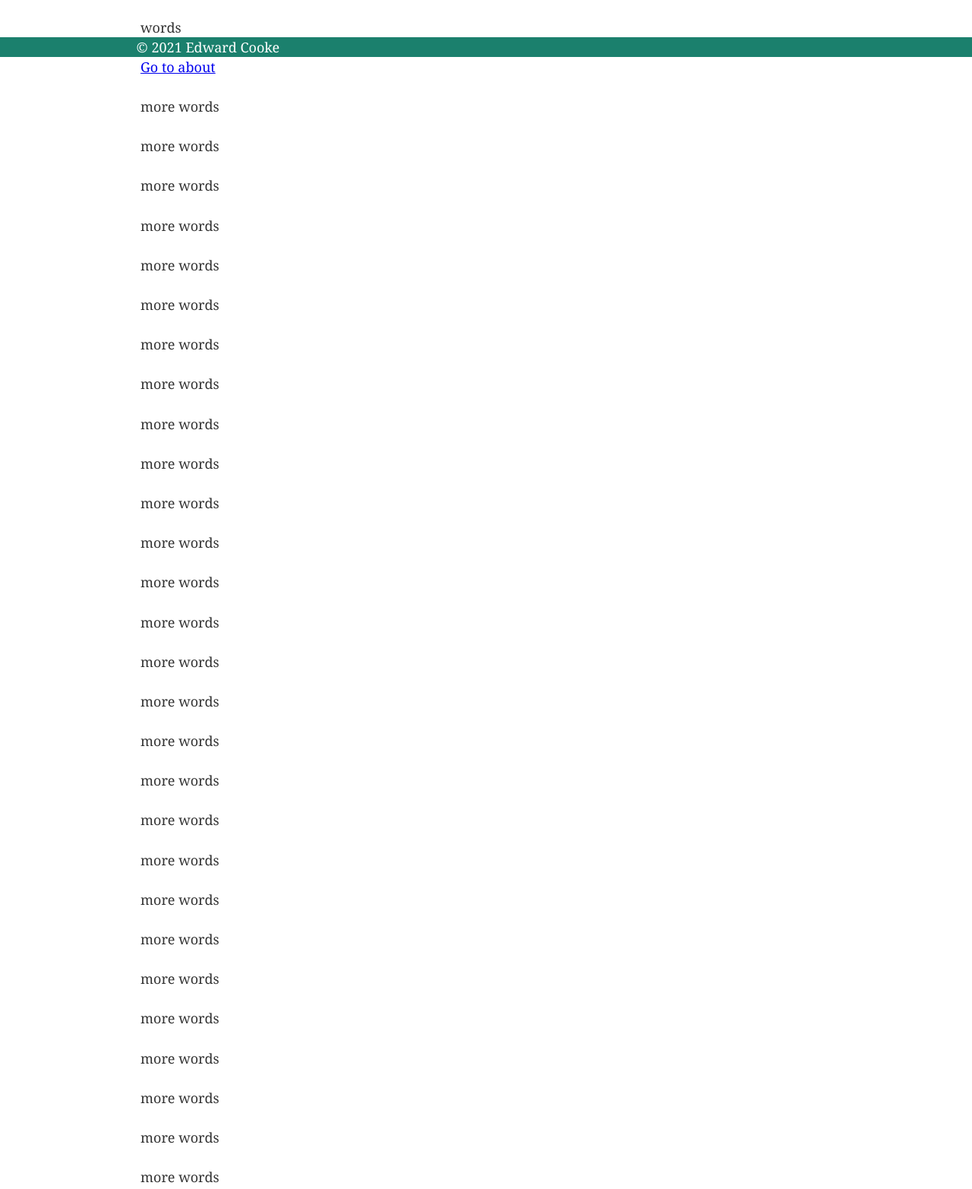
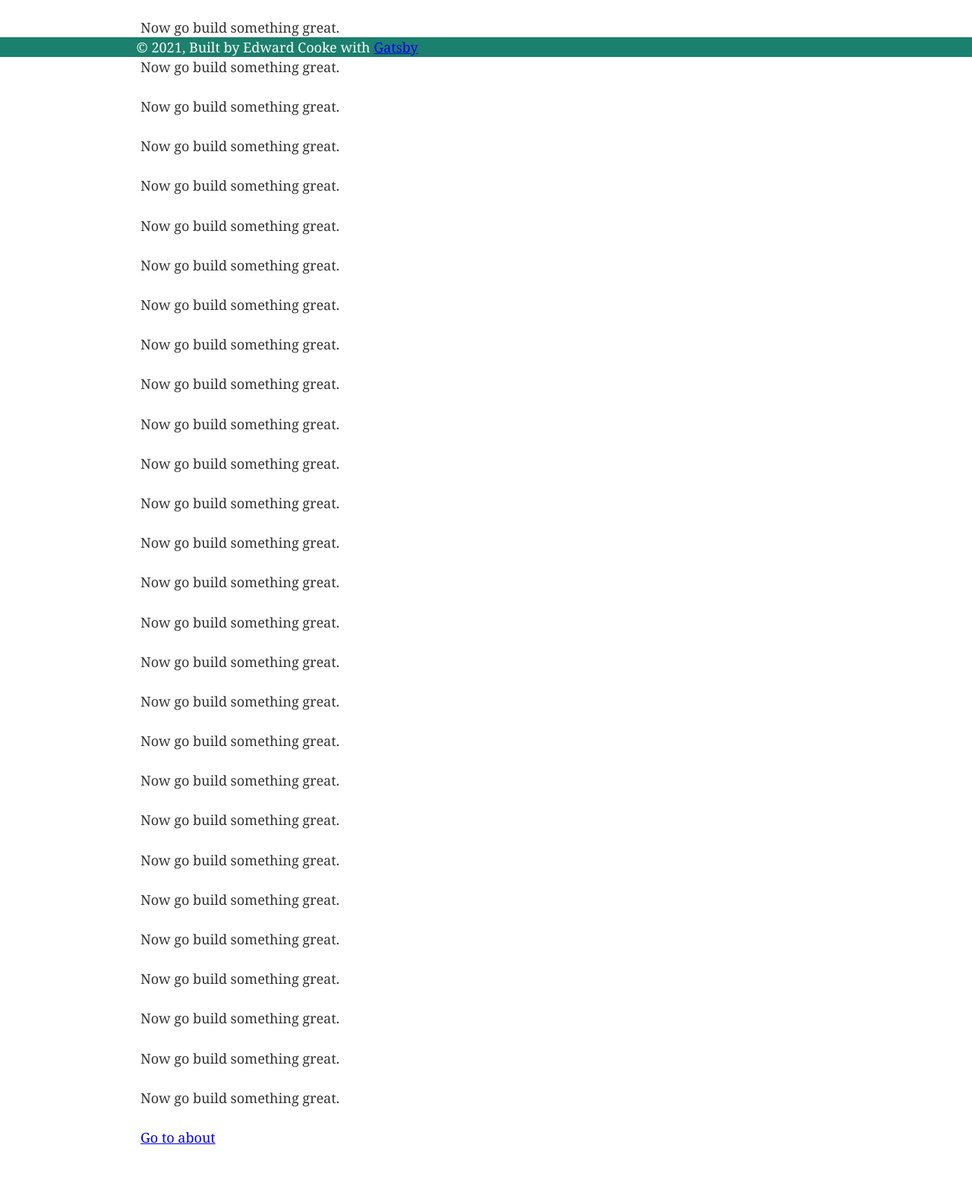
Before and after one commit to cooke001/eddSite, a Gatsby site: page / in a window 1280 px wide. Shown: the part 725-2290 px from the top of the page at 76% size. Built offline with nearby package versions, Linux system fonts and the light colour scheme; Gatsby itself is replaced by a stand-in of ours.

Commit message:
Reset to last working version

```diff
--- a/gatsby-config.js
+++ b/gatsby-config.js
@@ -25,7 +25,7 @@ module.exports = {
         background_color: `#663399`,
         theme_color: `#663399`,
         display: `minimal-ui`,
-        icon: `src/images/gatsby-icon.png`, // This path is relative to the root of the site.
+        icon: `src/images/mutts.png`, // This path is relative to the root of the site.
       },
     },
     `gatsby-plugin-gatsby-cloud`,
--- a/src/components/footer.js
+++ b/src/components/footer.js
@@ -15,7 +15,9 @@ const Footer = () => (
           margin: 0
         }}
       >
-        © {new Date().getFullYear()} Edward Cooke
+        © {new Date().getFullYear()}, Built by Edward Cooke with
+        {` `}
+        <a href="https://www.gatsbyjs.com">Gatsby</a>
       </p>
     </div>
   </footer>
--- a/src/pages/404.js
+++ b/src/pages/404.js
@@ -8,8 +8,7 @@ const NotFoundPage = () => (
     <SEO title="404: Not found" />
     <h1>404: Not Found</h1>
     <p>No need to be upset!</p>
-    <p>Back to safety <a href="/">here</a>.</p>
-    <p>Alternatively, click <a href="https://www.youtube.com/watch?v=eY52Zsg-KVI&ab_channel=JulianJapenga">here</a>.</p>
+    <p>Back to safety <a href="https://www.youtube.com/watch?v=eY52Zsg-KVI&ab_channel=JulianJapenga">here</a>.</p>
   </Layout>
 )
 
--- a/src/pages/index.js
+++ b/src/pages/index.js
@@ -18,48 +18,37 @@ const IndexPage = () => (
     <p><a href="https://www.instagram.com/edwardcooke1/">Instagram</a></p>
     <p><a href="https://github.com/cooke001">GitHub</a></p>
     <p>Hmm. These links will look better in the footer, I guess...</p>
-    <p>words</p>
-  <p>
+    <p>Now go build something great.</p>
+    <p>Now go build something great.</p>
+    <p>Now go build something great.</p>
+    <p>Now go build something great.</p>
+    <p>Now go build something great.</p>
+    <p>Now go build something great.</p>
+    <p>Now go build something great.</p>
+    <p>Now go build something great.</p>
+    <p>Now go build something great.</p>
+    <p>Now go build something great.</p>
+    <p>Now go build something great.</p>
+    <p>Now go build something great.</p>
+    <p>Now go build something great.</p>
+    <p>Now go build something great.</p>
+    <p>Now go build something great.</p>
+    <p>Now go build something great.</p>
+    <p>Now go build something great.</p>
+    <p>Now go build something great.</p>
+    <p>Now go build something great.</p>
+    <p>Now go build something great.</p>
+    <p>Now go build something great.</p>
+    <p>Now go build something great.</p>
+    <p>Now go build something great.</p>
+    <p>Now go build something great.</p>
+    <p>Now go build something great.</p>
+    <p>Now go build something great.</p>
+    <p>Now go build something great.</p>
+    <p>Now go build something great.</p>
+    <p>
       <Link to="/about/">Go to about</Link> <br />
     </p>
-    <p>more words</p>
-    <p>more words</p>
-    <p>more words</p>
-    <p>more words</p>
-    <p>more words</p>
-    <p>more words</p>
-    <p>more words</p>
-    <p>more words</p>
-    <p>more words</p>
-    <p>more words</p>
-    <p>more words</p>
-    <p>more words</p>
-    <p>more words</p>
-    <p>more words</p>
-    <p>more words</p>
-    <p>more words</p>
-    <p>more words</p>
-    <p>more words</p>
-    <p>more words</p>
-    <p>more words</p>
-    <p>more words</p>
-    <p>more words</p>
-    <p>more words</p>
-    <p>more words</p>
-    <p>more words</p>
-    <p>more words</p>
-    <p>more words</p>
-    <p>more words</p>
-    <p>more words</p>
-    <p>more words</p>
-    <p>more words</p>
-    <p>more words</p>
-    <p>more words</p>
-    <p>more words</p>
-    <p>more words</p>
-    <p>more words</p>
-
-
   </Layout>
 )
 
```
Also changed, not shown: src/images/MUTTS.png (added), src/pages/projects.js (line endings or trailing spaces).
